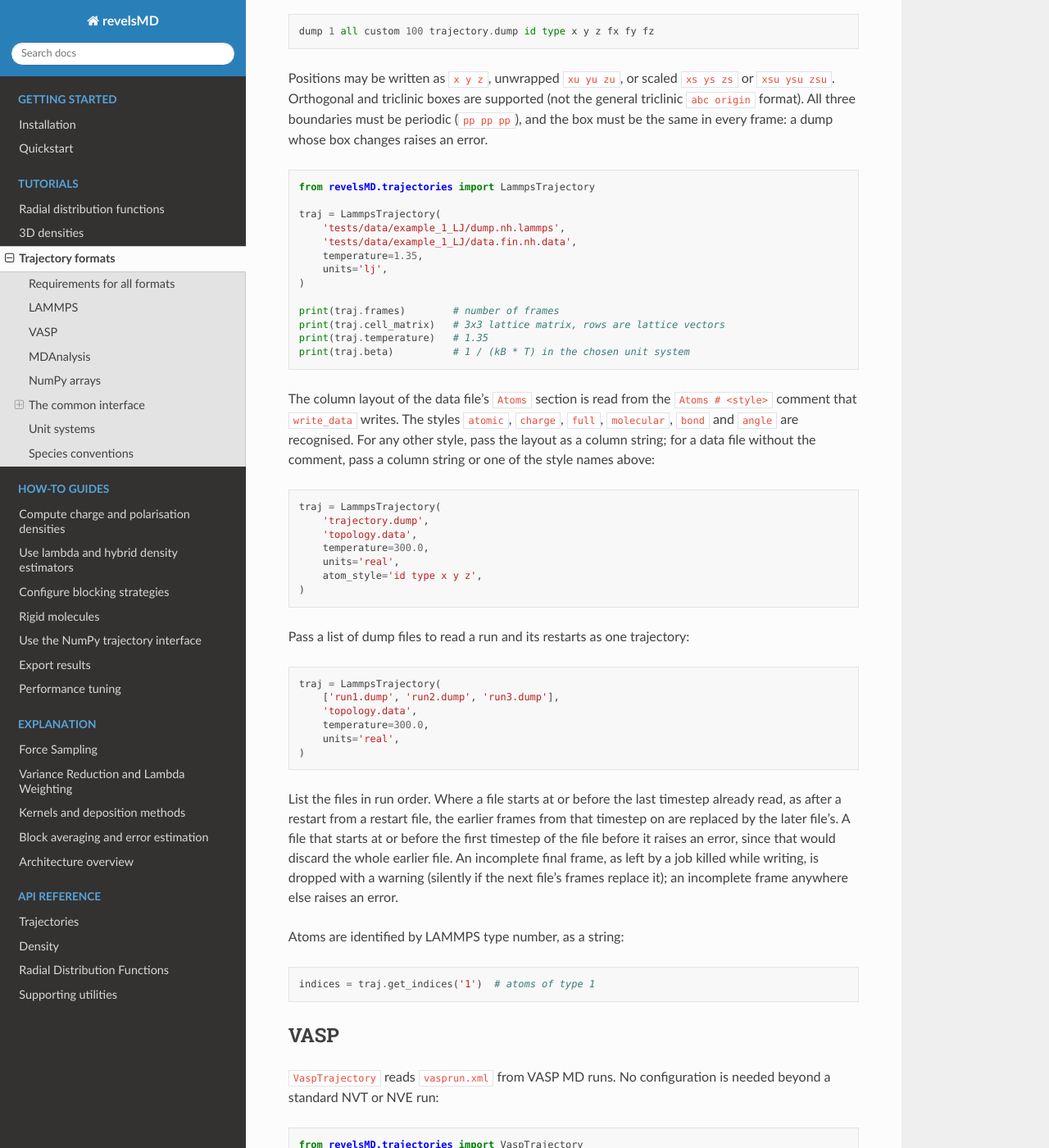
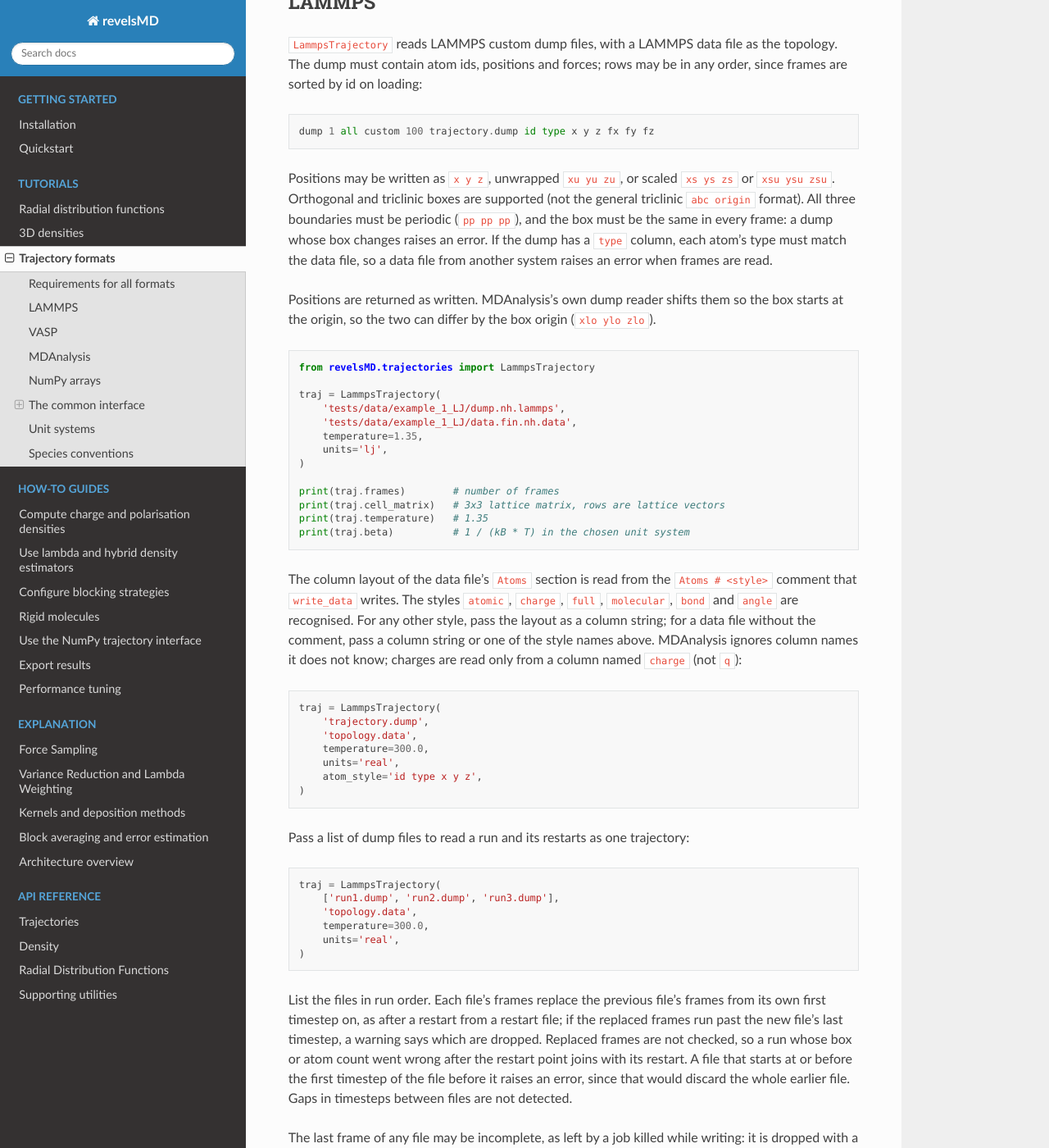
Before and after one commit to user200000/revelsmd, a Sphinx documentation site: the page built from docs/source/tutorials/trajectory-formats.md, in a window 1280 px wide and 1400 px high, scrolled down 521 px. Shown: the whole window at 82% size. Built offline with Sphinx 7.4.7 and the Read the Docs theme 3.1.0, drawn with Linux system fonts in a browser that asks for light colours; some of the changed text lies outside the part shown.

Commit message:
Bring the trajectory docs in line with the loaders
- MDAnalysis: list the formats whose units are known, say every frame
  must hold positions and forces (including the nstvout condition for
  .trr files), and stop listing NAMD and every MDAnalysis format.
- LAMMPS: describe the restart join as each file replacing the previous
  file's frames from its first timestep on, with the new warning and the
  unchecked replaced frames; say that the last frame of any file may be
  incomplete, that empty files are dropped, that dump_modify append
  files must be split, that types are checked against the data file,
  that MDAnalysis ignores unknown column names, and how positions differ
  from MDAnalysis's dump reader by the box origin. The data file no
  longer supplies the box.
- VASP: the unit system is always metal; file order and repeated steps
  cannot be checked; concatenated files raise.
- All formats: NaN and infinite values raise; files are joined in the
  order given, and sets and repeated files raise.
- Correct which classes take a units argument.

Skip the open-file tests where /dev/fd does not exist.

````diff
--- a/docs/source/tutorials/trajectory-formats.md
+++ b/docs/source/tutorials/trajectory-formats.md
@@ -8,6 +8,13 @@
 
 Trajectories must have a fixed, fully periodic cell; variable-cell (NPT)
 trajectories are not supported. Forces are required in every frame.
+Reading a frame whose positions or forces contain NaN or infinity raises
+an error.
+
+Several files are joined in the order given, so pass a list or tuple in
+run order. `sorted(glob(...))` puts `run10` before `run2`; name files
+with leading zeros or list them explicitly. A set, or the same file
+twice, raises an error.
 
 ## LAMMPS
 
@@ -23,7 +30,13 @@
 `xs ys zs` or `xsu ysu zsu`. Orthogonal and triclinic boxes are supported (not
 the general triclinic `abc origin` format). All three boundaries must be
 periodic (`pp pp pp`), and the box must be the same in every frame: a dump
-whose box changes raises an error.
+whose box changes raises an error. If the dump has a `type` column, each
+atom's type must match the data file, so a data file from another system
+raises an error when frames are read.
+
+Positions are returned as written. MDAnalysis's own dump reader shifts
+them so the box starts at the origin, so the two can differ by the box
+origin (`xlo ylo zlo`).
 
 ```python
 from revelsMD.trajectories import LammpsTrajectory
@@ -45,7 +58,9 @@
 `Atoms # <style>` comment that `write_data` writes. The styles `atomic`,
 `charge`, `full`, `molecular`, `bond` and `angle` are recognised. For any
 other style, pass the layout as a column string; for a data file without the
-comment, pass a column string or one of the style names above:
+comment, pass a column string or one of the style names above. MDAnalysis
+ignores column names it does not know; charges are read only from a column
+named `charge` (not `q`):
 
 ```python
 traj = LammpsTrajectory(
@@ -68,14 +83,21 @@
 )
 ```
 
-List the files in run order. Where a file starts at or before the last
-timestep already read, as after a restart from a restart file, the earlier
-frames from that timestep on are replaced by the later file's. A file that
-starts at or before the first timestep of the file before it raises an error,
-since that would discard the whole earlier file. An incomplete final frame, as
-left by a job killed while writing, is dropped with a warning (silently if the
-next file's frames replace it); an incomplete frame anywhere else raises an
-error.
+List the files in run order. Each file's frames replace the previous file's
+frames from its own first timestep on, as after a restart from a restart
+file; if the replaced frames run past the new file's last timestep, a
+warning says which are dropped. Replaced frames are not checked, so a run
+whose box or atom count went wrong after the restart point joins with its
+restart. A file that starts at or before the first timestep of the file
+before it raises an error, since that would discard the whole earlier file.
+Gaps in timesteps between files are not detected.
+
+The last frame of any file may be incomplete, as left by a job killed while
+writing: it is dropped with a warning, or silently if the next file's frames
+replace it. An empty file, from a job that stopped before writing a frame, is
+dropped with a warning. An incomplete frame anywhere else raises an error, so
+a file written with `dump_modify append yes` across a restart must be split
+at the restart.
 
 Atoms are identified by LAMMPS type number, as a string:
 
@@ -110,8 +132,12 @@
 )
 ```
 
+`vasprun.xml` records no timesteps, so the order of the files, and repeated or
+missing steps between them, cannot be checked. Pass each file separately: a
+file holding two `vasprun.xml` documents joined with `cat` raises an error.
+
 A `vasprun.xml` from a run that was killed before it finished is read up to its
-last complete ionic step, with a warning.
+last complete ionic step; an ionic step cut short is dropped with a warning.
 
 The lattice must be the same in every ionic step; a run whose lattice changes
 raises an error.
@@ -124,13 +150,19 @@
 
 ## MDAnalysis
 
-`MDATrajectory` reads any format MDAnalysis can read that stores forces, such
-as GROMACS `.trr` files. Every saved frame must have both positions and
-forces, so a `.trr` must be written with positions and forces at the same
-steps, for example `nstfout` equal to `nstxout`. Formats without forces, such
-as `.xtc` and `.dcd`, cannot be used. Every frame must also have the same box
-as the first frame; reading a frame that does not meet these requirements
-raises an error.
+`MDATrajectory` reads trajectories through MDAnalysis and converts positions
+and forces to Angstrom and kJ/(mol Angstrom). The format must record its
+length and force units: GROMACS `.trr` and `.tng`, AMBER NetCDF, and H5MD
+files with units are accepted. Other formats raise an error, including LAMMPS
+dumps, which `LammpsTrajectory` reads, and formats without forces such as
+`.xtc` and `.dcd`.
+
+Every frame in the file must hold both positions and forces. For a `.trr`,
+set `nstfout` equal to `nstxout`, and `nstvout` to 0 or a multiple of
+`nstxout` (GROMACS writes a velocity-only frame otherwise). An H5MD file must
+save positions and forces at the same steps. Every frame must also have the
+same box as the first frame; reading a frame that does not meet these
+requirements raises an error.
 
 ```python
 from revelsMD.trajectories import MDATrajectory
````
Also changed, not shown: other parts of docs/source/tutorials/trajectory-formats.md (+5 -6 lines), docs/source/getting-started/quickstart.md (+1 -1 lines), docs/source/index.md (+3 -2 lines), docs/source/tutorials/first-rdf.md (+3 -2 lines), 1 other file.
